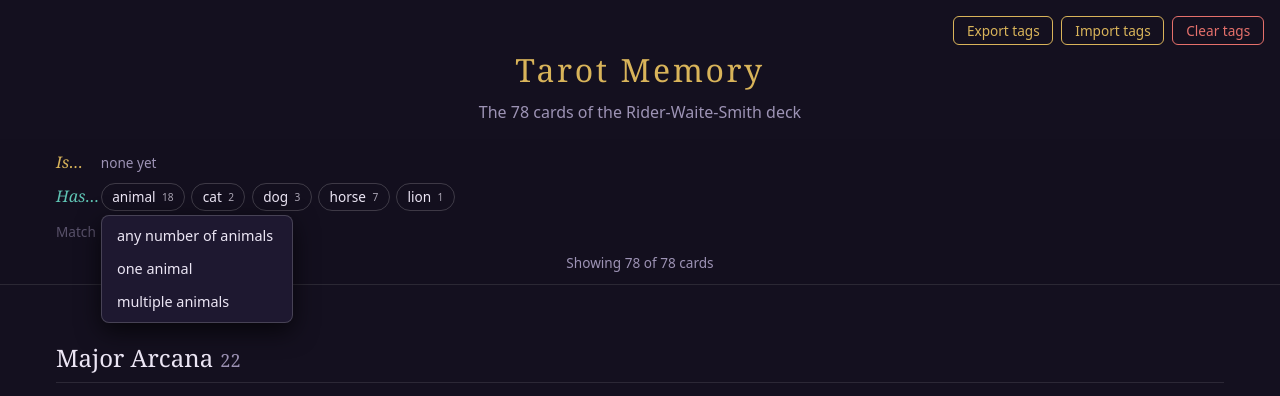
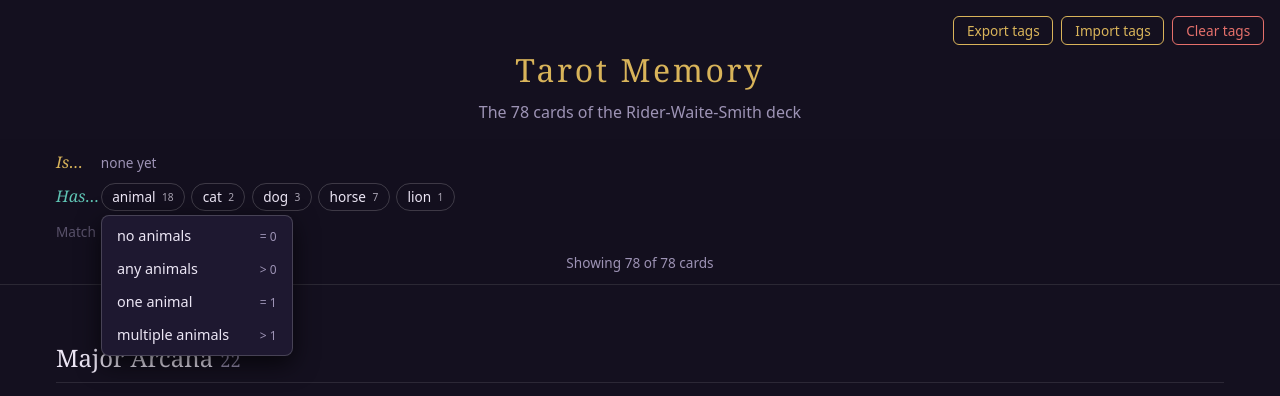
Before and after one commit to ebellbog/tarot, a website built with Vite: page index.html in a window 1280 px wide. Both pictures are taken after a click on the button "Click to choose how many (any, one, multiple, none), or to t". Shown: the top 396 px of the page. Built offline with nearby package versions, Linux system fonts and the light colour scheme.

Commit message:
Support supporting by negations; hide unused search options

```diff
--- a/src/main.js
+++ b/src/main.js
@@ -132,7 +132,8 @@ const taggedCardCount = () => CARDS.filter((c) => store.isTagged(c.id)).length;
 
 const filter = {
   selected: Object.fromEntries(KINDS.map((k) => [k, new Set()])), // kind -> Set of tags
-  count: new Map(), // content tag -> "one" | "multiple"; a selected tag with no entry matches either
+  // Per kind: tag -> "one" | "multiple" (contents only) | "none" (negated). A selected tag with no entry just means "has it".
+  variant: Object.fromEntries(KINDS.map((k) => [k, new Map()])),
   mode: "all",
 };
 let layout = { ...DEFAULT_LAYOUT }; // { major, minor }: chosen option per layout group
@@ -297,12 +298,12 @@ async function renameTagFlow(kind, tag) {
   if (!result) return;
 
   const wasSelected = filter.selected[kind].has(tag);
-  const wasCount = kind === "content" ? filter.count.get(tag) : undefined;
+  const wasVariant = filter.variant[kind].get(tag);
   const renamed = store.renameTag(kind, tag, result.input);
   if (renamed && wasSelected) {
     // The store's update already dropped the old name from the filter; carry the selection over.
     filter.selected[kind].add(renamed);
-    if (wasCount) filter.count.set(renamed, wasCount);
+    if (wasVariant) filter.variant[kind].set(renamed, wasVariant);
     updateFilterUI();
   }
 }
@@ -374,9 +375,10 @@ async function clearTagsFlow() {
 function matches(card) {
   const picks = KINDS.flatMap((k) =>
     [...filter.selected[k]].map((t) => {
-      if (!store.getCardTags(card.id, k).includes(t)) return false;
-      const want = k === "content" ? filter.count.get(t) : undefined;
-      return !want || store.isMultiple(card.id, t) === (want === "multiple");
+      const has = store.getCardTags(card.id, k).includes(t);
+      const want = filter.variant[k].get(t);
+      if (want === "none") return !has;
+      return has && (!want || store.isMultiple(card.id, t) === (want === "multiple"));
     }),
   );
   if (picks.length === 0) return true;
@@ -450,41 +452,52 @@ function setMode(mode) {
 
 function clearFilters() {
   KINDS.forEach((k) => filter.selected[k].clear());
-  filter.count.clear();
+  KINDS.forEach((k) => filter.variant[k].clear());
   updateFilterUI();
 }
 
-// Descriptor chips toggle. A content chip opens a menu to pick the count (any / one / multiple);
-// clicking it again turns the filter off.
-function toggleTagFilter(kind, tag, chip) {
+// Clicking a chip opens a menu of how to filter on it; clicking it again turns the filter off.
+//   content:    any / one / multiple / none   ("one" and "multiple" only if some card has the tag that way)
+//   descriptor: is / is not
+function toggleTagFilter(kind, tag, chip, stats) {
   const set = filter.selected[kind];
   if (set.has(tag)) {
     set.delete(tag);
-    filter.count.delete(tag);
-  } else if (kind === "content") {
+    filter.variant[kind].delete(tag);
+    updateFilterUI();
+    return;
+  }
+  const choose = (variant) => {
+    set.add(tag);
+    if (variant) filter.variant[kind].set(tag, variant);
+    else filter.variant[kind].delete(tag);
+    updateFilterUI();
+  };
+  let options;
+  if (kind === "content") {
     const labels = countLabels(tag);
-    const choose = (mode) => {
-      set.add(tag);
-      if (mode) filter.count.set(tag, mode);
-      else filter.count.delete(tag);
-      updateFilterUI();
-    };
-    const rect = chip.getBoundingClientRect();
-    openContextMenu(rect.left, rect.bottom + 4, [
-      { label: labels.any, onSelect: () => choose(null) },
-      { label: labels.one, onSelect: () => choose("one") },
-      { label: labels.multiple, onSelect: () => choose("multiple") },
-    ]);
-    return;
+    options = [
+      { label: labels.none, hint: "= 0", onSelect: () => choose("none") },
+      { label: labels.any, hint: "> 0", onSelect: () => choose(null) },
+      stats.count > stats.multiple && { label: labels.one, hint: "= 1", onSelect: () => choose("one") },
+      stats.multiple > 0 && { label: labels.multiple, hint: "> 1", onSelect: () => choose("multiple") },
+    ];
   } else {
-    set.add(tag);
+    options = [
+      { label: tag, onSelect: () => choose(null) },
+      { label: `not ${tag}`, onSelect: () => choose("none") },
+    ];
   }
-  updateFilterUI();
+  const rect = chip.getBoundingClientRect();
+  openContextMenu(rect.left, rect.bottom + 4, options.filter(Boolean));
 }
 
-function tagFilterChip(kind, tag, count) {
+function tagFilterChip(kind, tag, stats) {
+  const { count } = stats;
   const selected = filter.selected[kind].has(tag);
-  const label = kind === "content" && selected ? countLabels(tag)[filter.count.get(tag) ?? "any"] : tag;
+  const variant = filter.variant[kind].get(tag);
+  const label =
+    kind === "content" ? (selected ? countLabels(tag)[variant ?? "any"] : tag) : variant === "none" ? `not ${tag}` : tag;
   return el(
     "button",
     {
@@ -492,11 +505,11 @@ function tagFilterChip(kind, tag, count) {
       class: "chip",
       title:
         kind === "content"
-          ? "Click to choose how many (any, one, multiple), or to turn off. Right-click to rename or delete."
-          : "Click to filter. Right-click to rename or delete.",
+          ? "Click to choose how many (any, one, multiple, none), or to turn off. Right-click to rename or delete."
+          : "Click to filter by it, or exclude it. Click again to turn off. Right-click to rename or delete.",
       "aria-pressed": String(selected),
-      ...(kind === "content" && !selected ? { "aria-haspopup": "menu" } : {}),
-      onClick: (e) => toggleTagFilter(kind, tag, e.currentTarget),
+      ...(!selected ? { "aria-haspopup": "menu" } : {}),
+      onClick: (e) => toggleTagFilter(kind, tag, e.currentTarget, stats),
       onContextMenu: (e) => showTagMenu(e, kind, tag, count),
     },
     label,
@@ -512,10 +525,10 @@ function updateFilterUI() {
     for (const t of [...filter.selected[kind]]) {
       if (counts.some((c) => c.tag === t)) continue;
       filter.selected[kind].delete(t);
-      if (kind === "content") filter.count.delete(t);
+      filter.variant[kind].delete(t);
     }
 
-    const chips = counts.map(({ tag, count }) => tagFilterChip(kind, tag, count));
+    const chips = counts.map((stats) => tagFilterChip(kind, stats.tag, stats));
     if (chips.length === 0) chips.push(el("span", { class: "muted" }, "none yet"));
     toolbar.groups[kind].replaceChildren(...chips);
   }
--- a/src/overlays.js
+++ b/src/overlays.js
@@ -73,7 +73,7 @@ export function closeContextMenu({ restoreFocus = false } = {}) {
   if (restoreFocus && opener?.isConnected) opener.focus();
 }
 
-/** Open a menu at viewport coordinates. items: [{ label, onSelect, danger?, accent?, separator? }] (separator: rule above) */
+/** Open a menu at viewport coordinates. items: [{ label, onSelect, hint?, danger?, accent?, separator? }] (hint: muted text at the right edge) (separator: rule above) */
 export function openContextMenu(x, y, items) {
   closeContextMenu();
   const opener = document.activeElement;
@@ -94,6 +94,7 @@ export function openContextMenu(x, y, items) {
           },
         },
         item.label,
+        item.hint && el("span", { class: "hint" }, item.hint),
       ),
     ),
   );
--- a/src/store.js
+++ b/src/store.js
@@ -222,11 +222,19 @@ export function clearAllTags() {
   commit();
 }
 
-/** Tags of one kind that are in use, alphabetical, with the number of cards using each. */
+/**
+ * Tags of one kind that are in use, alphabetical, with the number of cards using each.
+ * For contents, `multiple` is how many of those cards flag the tag as multiple (0 for descriptors).
+ */
 export function getTagCounts(kind) {
   const counts = new Map();
   for (const entry of Object.values(state)) {
-    for (const t of entry[kind]) counts.set(t, (counts.get(t) ?? 0) + 1);
+    for (const t of entry[kind]) {
+      const c = counts.get(t) ?? { count: 0, multiple: 0 };
+      c.count++;
+      if (kind === "content" && entry.multiple.includes(t)) c.multiple++;
+      counts.set(t, c);
+    }
   }
-  return [...counts].map(([tag, count]) => ({ tag, count })).sort((a, b) => a.tag.localeCompare(b.tag));
+  return [...counts].map(([tag, c]) => ({ tag, ...c })).sort((a, b) => a.tag.localeCompare(b.tag));
 }
--- a/src/style.css
+++ b/src/style.css
@@ -338,7 +338,10 @@ h3 .count {
 }
 
 .context-menu button {
-  display: block;
+  display: flex;
+  align-items: baseline;
+  justify-content: space-between;
+  gap: 1.5rem;
   width: 100%;
   padding: 0.4rem 0.7rem;
   border: 0;
@@ -353,6 +356,12 @@ h3 .count {
 .context-menu button:focus-visible {
   background: #ffffff1a;
   outline: none;
+}
+
+.context-menu .hint {
+  font-size: 0.75rem;
+  color: var(--muted);
+  font-variant-numeric: tabular-nums;
 }
 
 .context-menu .danger {
--- a/src/words.js
+++ b/src/words.js
@@ -20,5 +20,5 @@ export function countForms(tag) {
 /** Option labels and filter-chip text for each count mode. */
 export function countLabels(tag) {
   const { singular, plural } = countForms(tag);
-  return { any: `any number of ${plural}`, one: `one ${singular}`, multiple: `multiple ${plural}` };
+  return { any: `any ${plural}`, one: `one ${singular}`, multiple: `multiple ${plural}`, none: `no ${plural}` };
 }
```
